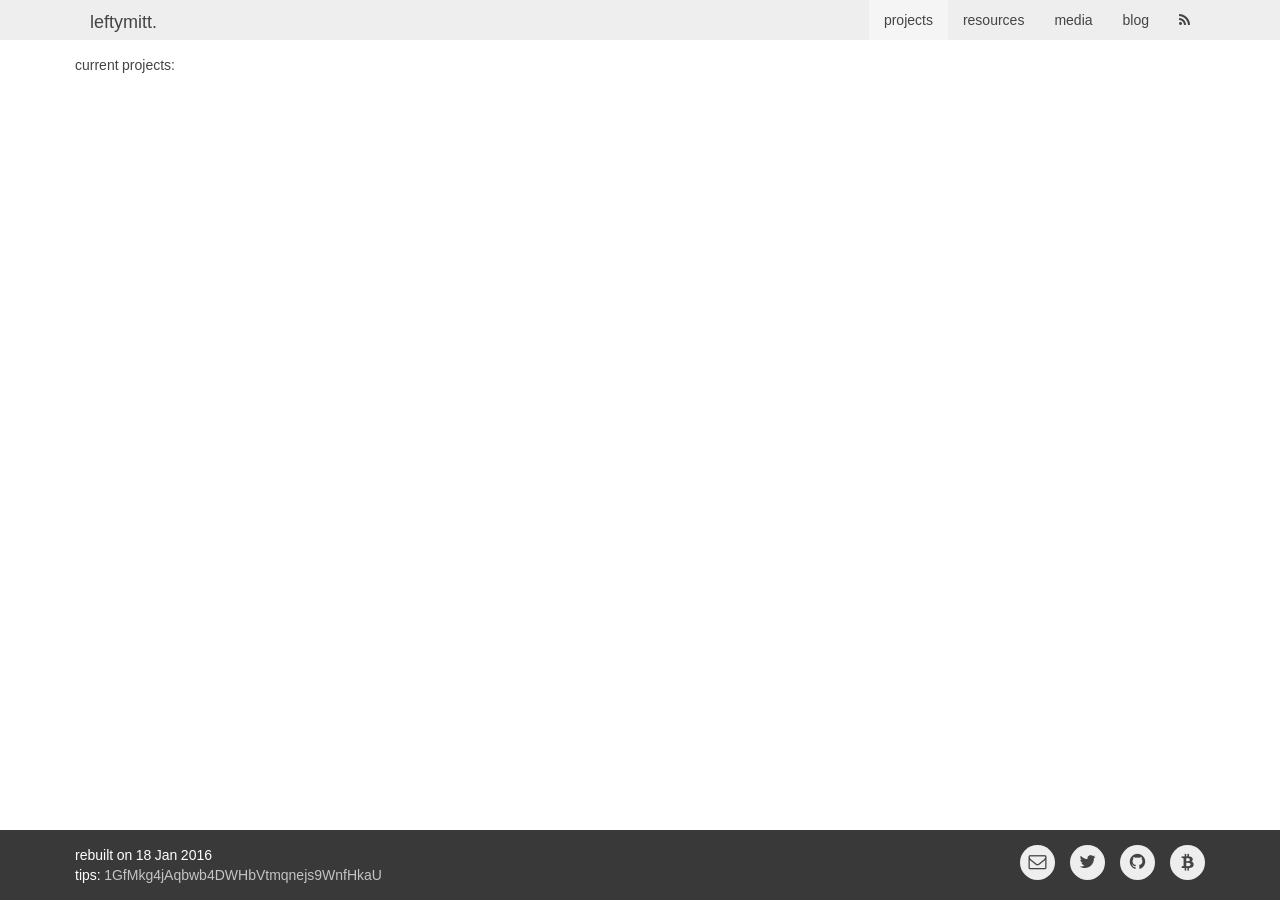
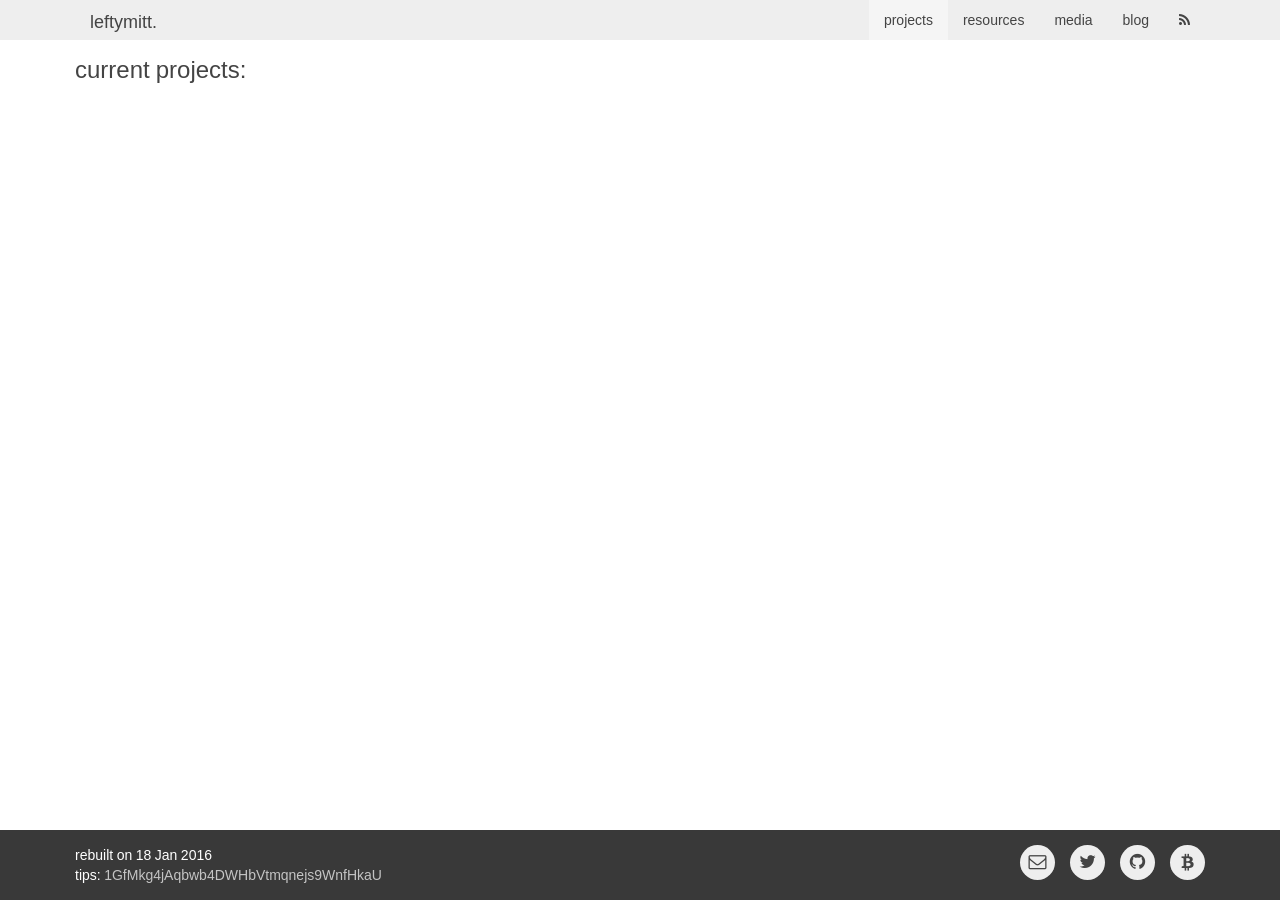
Before and after one commit to leftymitt/leftymitt.com, a Jekyll site: the page built from projects/index.html, in a window 1280 px wide. Built offline with Jekyll 4.4.1, drawn with Linux system fonts in a browser that asks for light colours.

Commit message:
tweak project page

```diff
--- a/_layouts/post.html
+++ b/_layouts/post.html
@@ -96,11 +96,11 @@
 				{% if page.category == 'projects' or page.category == 'project' and page.repo %}
 				<div data-uk-margin class="uk-margin-bottom">
 					<a href="{{ site.github }}/{{ page.repo}}/archive/master.tar.gz"
-					   class="uk-button uk-button-success" type="button" download>
+					   class="uk-button uk-button-success uk-button-large" type="button" download>
 						<i class="uk-icon-download uk-icon-justify"></i> tar.gz
 					</a>
 					<a href="{{ site.github }}/{{ page.repo}}/archive/master.zip"
-						class="uk-button uk-button-success" type="button" download>
+						class="uk-button uk-button-success uk-button-large" type="button" download>
 						<i class="uk-icon-download uk-icon-justify"></i> zip
 					</a>
 				</div>
--- a/projects/index.html
+++ b/projects/index.html
@@ -5,7 +5,7 @@ tag: "where to go and what to see, all with love and irony."
 ---
 
 <div class="uk-container uk-container-center">
-	<p>current projects: </p>
+	<h1 class="uk-h2">current projects: </h1>
 	<ol class="uk-list uk-list-striped">
 	{% for project in site.projects %}
 		<li><a href="{{ project.url }}">{{ project.title }}</a></li>
```
